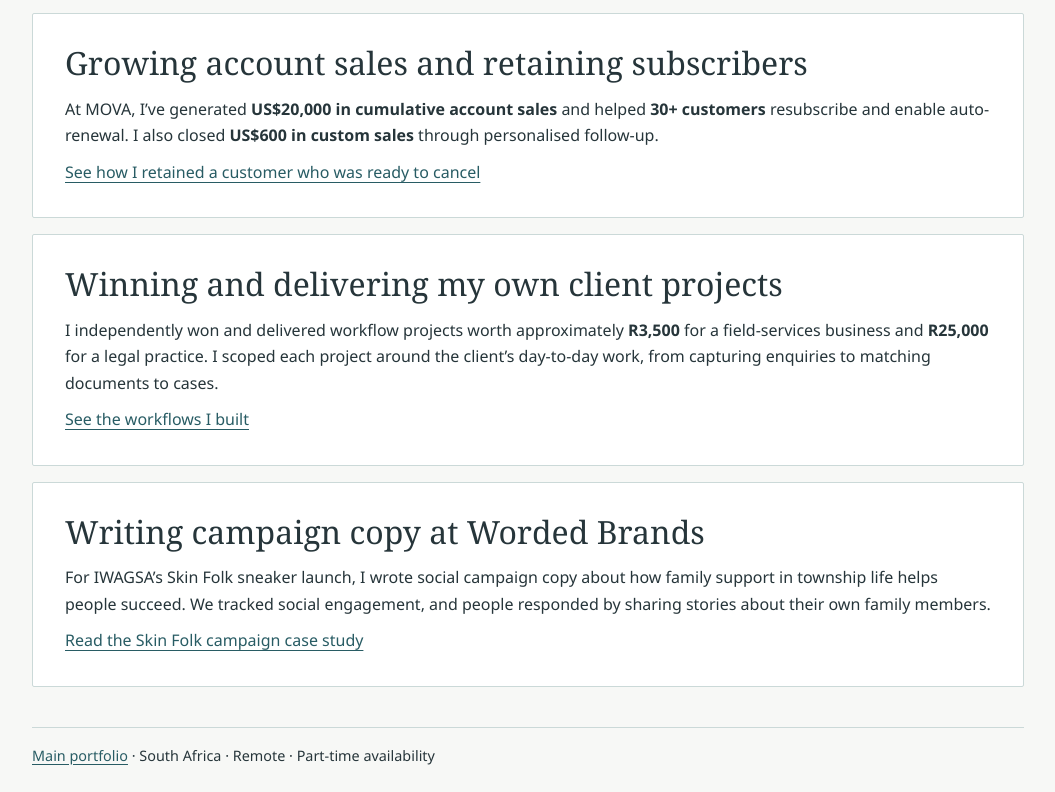
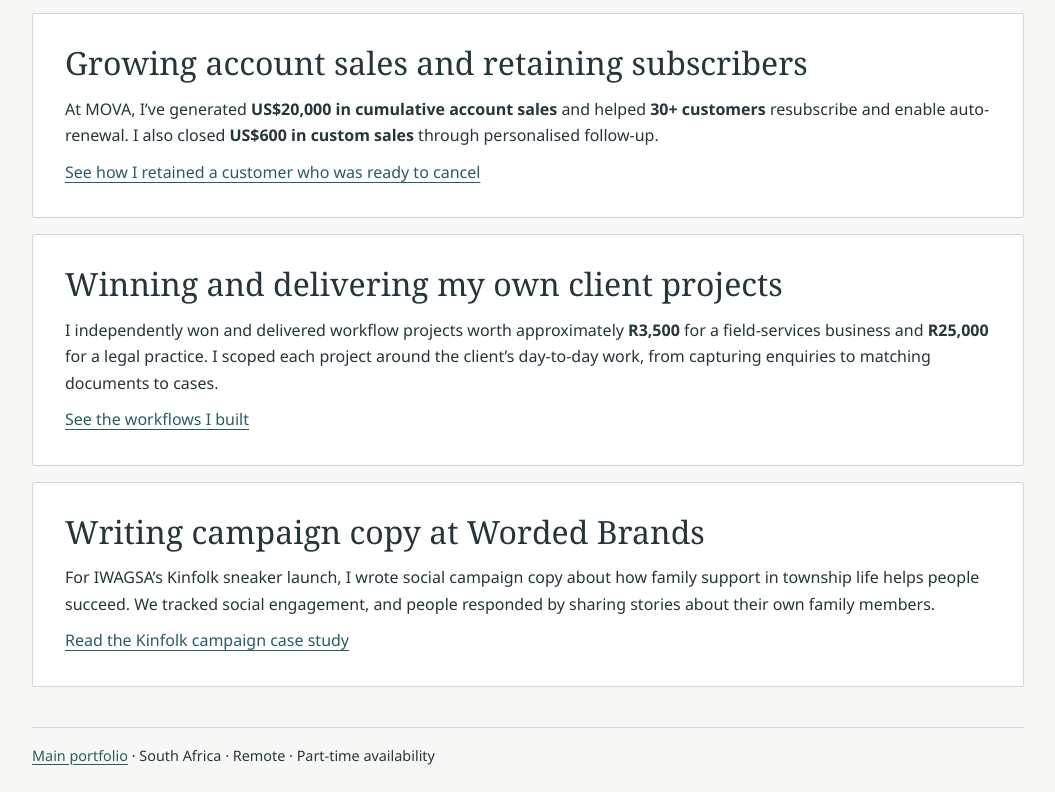
Before and after one commit to leannekh93/Leanne-Khan-Portfolio, a plain HTML site: page career/sales-revenue.html in a window 1280 px wide. Shown: the part 1028-1820 px from the top of the page, without its empty margins (112-1167 px from the left). Drawn offline with Linux system fonts and the light colour scheme.

Commit message:
Correct campaign name to Kinfolk

```diff
--- a/career/sales-revenue.html
+++ b/career/sales-revenue.html
@@ -24,8 +24,8 @@
     </article>
     <article class="case-card">
       <h3>Writing campaign copy at Worded Brands</h3>
-      <p>For IWAGSA’s Skin Folk sneaker launch, I wrote social campaign copy about how family support in township life helps people succeed. We tracked social engagement, and people responded by sharing stories about their own family members.</p>
-      <p><a href="remote-operations.html#skin-folk">Read the Skin Folk campaign case study</a></p>
+      <p>For IWAGSA’s Kinfolk sneaker launch, I wrote social campaign copy about how family support in township life helps people succeed. We tracked social engagement, and people responded by sharing stories about their own family members.</p>
+      <p><a href="remote-operations.html#skin-folk">Read the Kinfolk campaign case study</a></p>
     </article>
   </div>
 </section>
```
